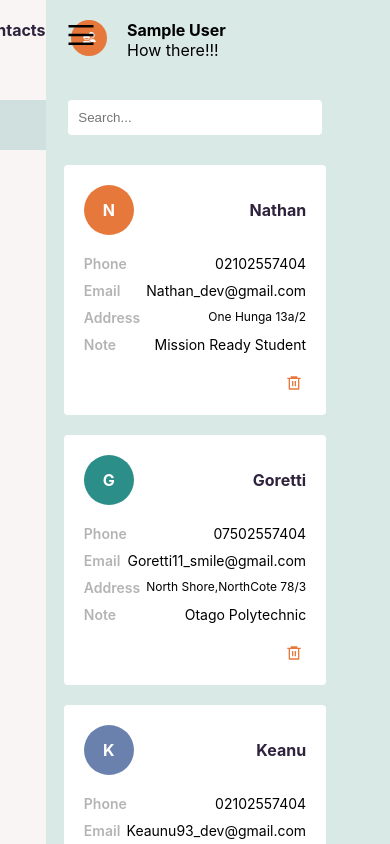
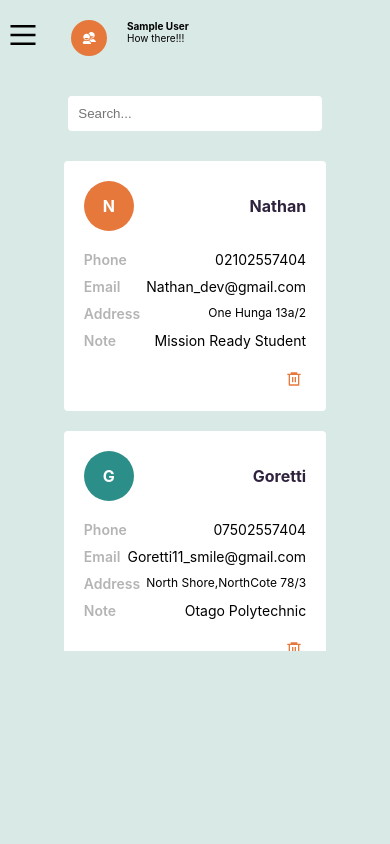
Before and after one commit to Olzhas11Dev/contact_app, a React (Create React App) app: page / in a window 390 px wide. Shown: the top 844 px of the page. Built offline with nearby package versions, Linux system fonts and the light colour scheme; sample sign-in values are in the browser's storage.

Commit message:
fixed inputs

```diff
--- a/src/components/LeftBar.js
+++ b/src/components/LeftBar.js
@@ -67,7 +67,8 @@ const toggleIt =()=>{
     return (
         <div className='leftBar_main' id={toggle ? 'moveRight' : 'moveLeft'} >
              <div onClick={()=>toggleIt()} className="leftBar_logo"><GrMenu  className='logoMenu_open' /></div>
-           <h4>  {selectStorage ? selectStorage.name :null} List Contacts</h4>
+           <h4>  List Contacts</h4>
+           <div className='added_name' >{selectStorage ? selectStorage.name :null} </div>
             <Link onClick={()=>addId('/')} to ="/" className="leftBar_contact">
                 <div id={activePage==='/'? 'active_menu' : null} className="left_content_section"  >
                     <div className="left_contact" ><RiContactsFill className='leftBar_icon'/></div>
--- a/src/style/left.css
+++ b/src/style/left.css
@@ -11,6 +11,11 @@
   padding-left: 10px;
   color: #2f223d;
   margin-bottom: 60px;
+}
+
+.added_name {
+  margin-bottom: 20px;
+  padding-left: 10px;
 }
 
 .leftBar_icon,
--- a/src/style/login_page.css
+++ b/src/style/login_page.css
@@ -67,6 +67,16 @@
   .login_main h4 {
     margin-top: 80px;
   }
+  .logo_face {
+    width: 10px;
+    height: 10px;
+  }
+  .logoUserRow {
+    font-size: 10px;
+  }
+  .section_logo_face {
+    width: 150px;
+  }
 }
 
 @media (max-width: 500px) {
--- a/src/style/right.css
+++ b/src/style/right.css
@@ -54,6 +54,8 @@
   margin: auto;
   display: flex;
   flex-wrap: wrap;
+  height: 500px;
+  overflow-y: scroll;
 }
 
 .mask {
```
